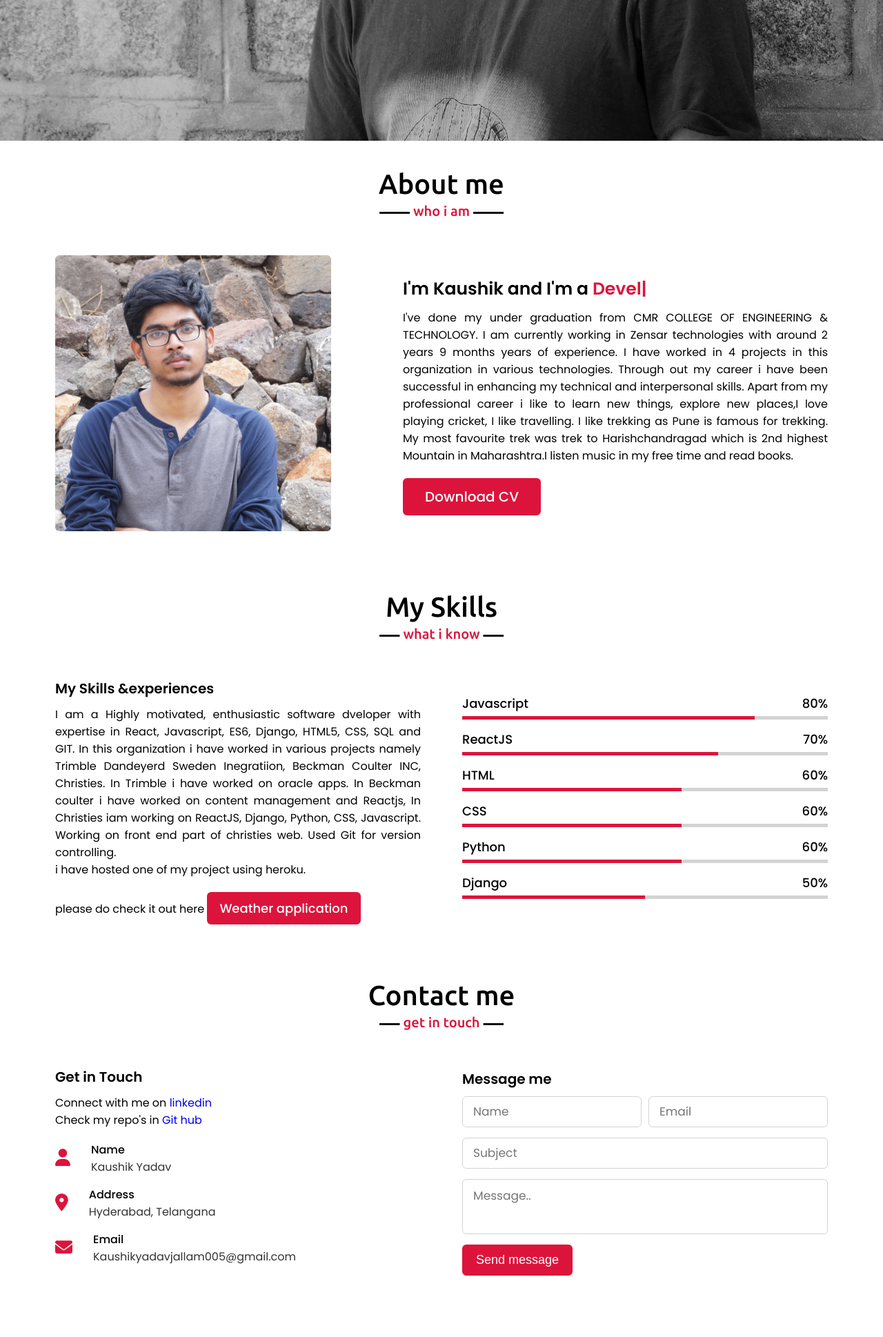
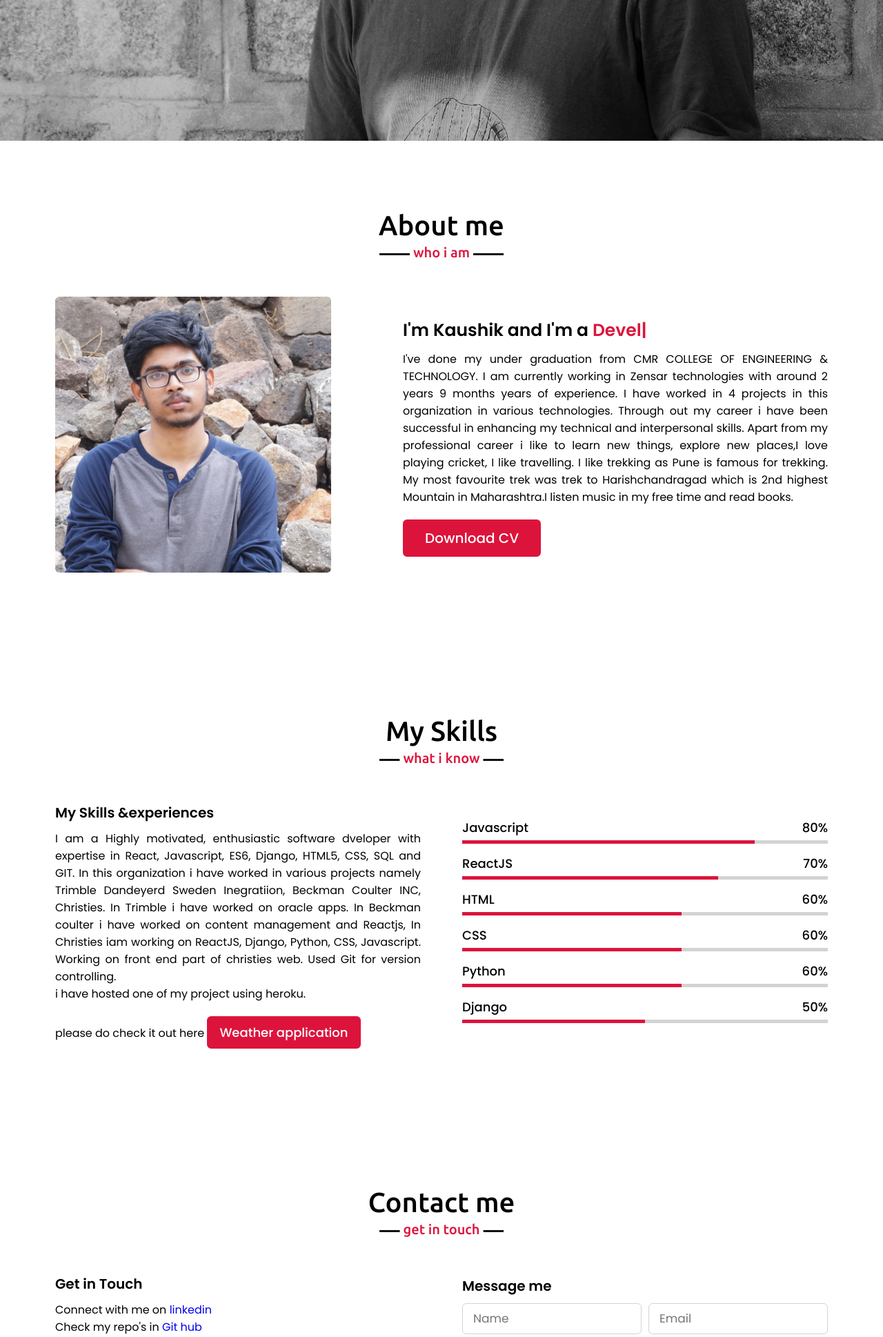
Before and after one commit to kaushik597/my-portfolio, a PHP site: page / in a window 1280 px wide. Shown: the part 596-2534 px from the top of the page at 69% size. Before the commit the page ends 2445 px from the top, so only its background shows below. Run offline with PHP 8.4, Linux system fonts and the light colour scheme; some libraries are stand-ins or nearby versions.

Commit message:
minor css changes

```diff
--- a/style.css
+++ b/style.css
@@ -28,7 +28,7 @@ html{
 
 /* all similar content styling codes */
 section{
-    padding: 40px 0;
+    padding: 100px 0;
 }
 .max-width{
     max-width: 1300px;
```
